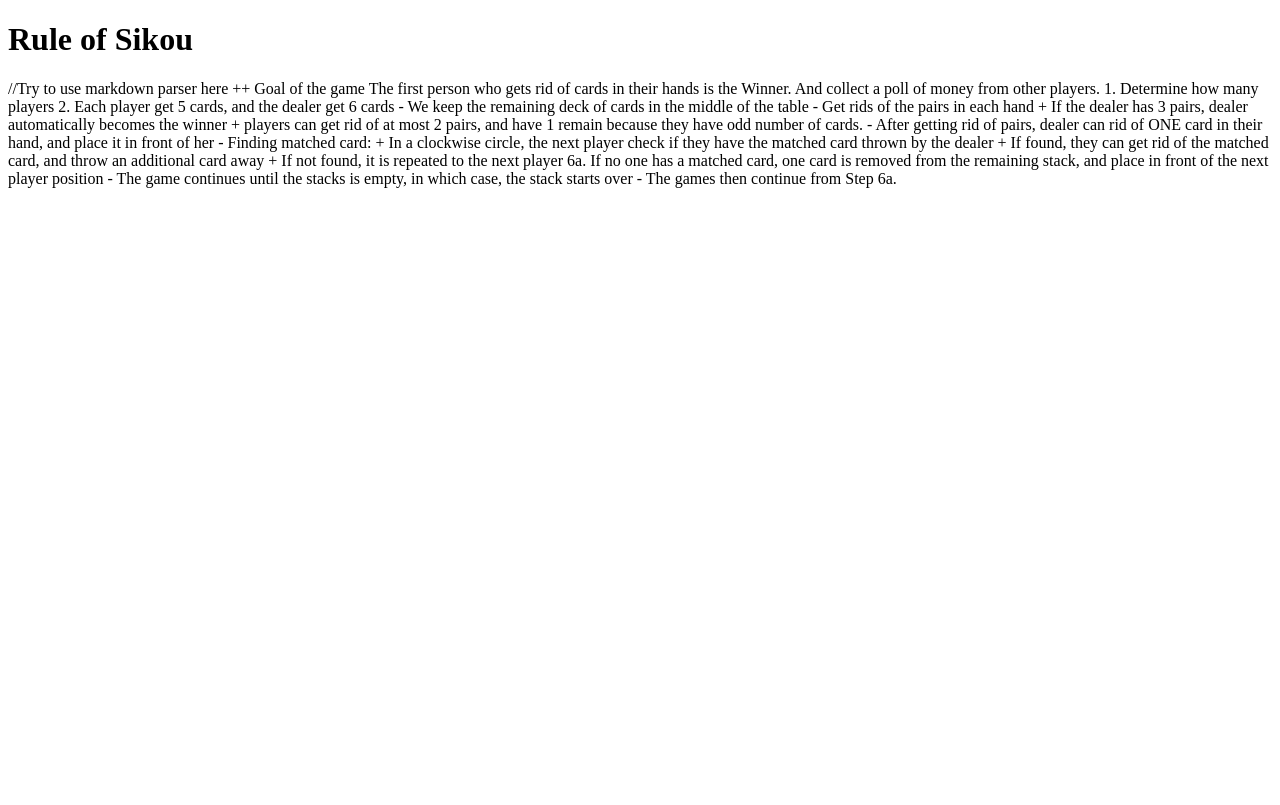
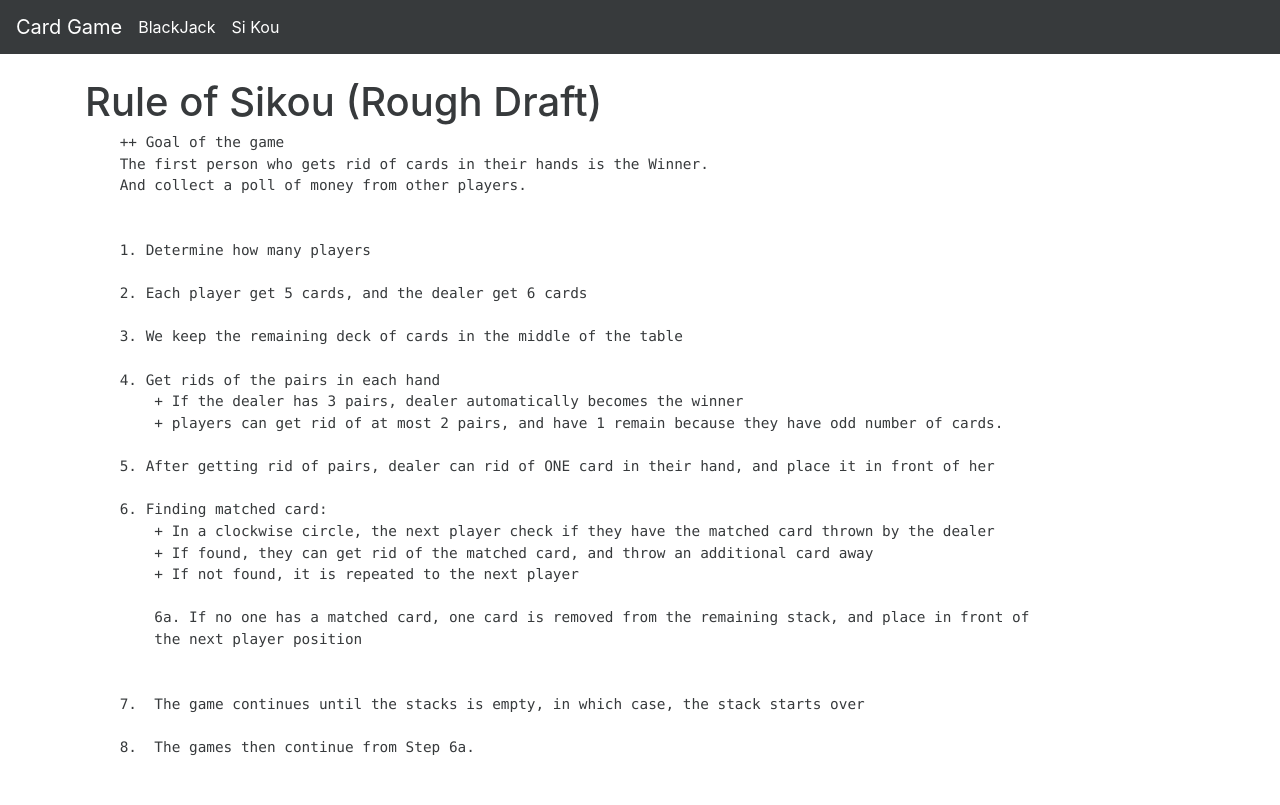
Before and after one commit to rattanakchea/CardGames, a plain HTML site: page rule_of_sikou.html in a window 1280 px wide. Shown: the top 805 px of the page. Drawn offline with Linux system fonts and the light colour scheme.

Commit message:
format texts and add diagram

```diff
--- a/js/sikou_main.js
+++ b/js/sikou_main.js
@@ -271,7 +271,6 @@ $( document ).ready(function() {
             $btn_match.show();
 
             // UI interruption by user input
-
             return;
 
         } else{
@@ -305,6 +304,7 @@ $( document ).ready(function() {
 
         updateGameStatus("Use a card from the deck : " + lastCard);
 
+        var currentPlayer = game.playerHandViews[currentTurn];
         if (currentTurn == yourTurn) {
             console.log( currentPlayer.options.name + ' is searching for card: ' + lastThrownCardValue);
             updateGameStatus(null, ' your turn. Do you have the card of <strong>' + lastThrownCardValue + '</strong>?');
--- a/rule_of_sikou.html
+++ b/rule_of_sikou.html
@@ -1,15 +1,32 @@
 <!DOCTYPE html>
 <html lang="en">
 <head>
-    <meta charset="UTF-8">
-    <title>Rule of Sikou</title>
+    <meta charset="utf-8">
+    <meta name="viewport" content="width=device-width, initial-scale=1, shrink-to-fit=no">
+    <meta http-equiv="x-ua-compatible" content="ie=edge">
+
+    <title>Card Games</title>
+    <link rel="stylesheet" href="css/bootstrap.css">
+    <link rel="stylesheet" href="css/main.css">
 </head>
 <body>
+<nav class="navbar navbar-fixed-top navbar-dark bg-inverse">
+    <a class="navbar-brand" href="index.html">Card Game</a>
+    <ul class="nav navbar-nav">
+        <li class="nav-item active">
+            <a class="nav-link" href="blackjack.html">BlackJack</a>
+        </li>
+        <li class="nav-item active">
+            <a class="nav-link" href="sikou.html">Si Kou</a>
+        </li>
+    </ul>
+</nav>
 
-    <h1>Rule of Sikou</h1>
+<div class="container">
+    <h1>Rule of Sikou (Rough Draft)</h1>
 
-    //Try to use markdown parser here
-
+    <!--Try to use markdown parser here-->
+    <pre>
     ++ Goal of the game
     The first person who gets rid of cards in their hands is the Winner.
     And collect a poll of money from other players.
@@ -19,15 +36,15 @@
 
     2. Each player get 5 cards, and the dealer get 6 cards
 
-    - We keep the remaining deck of cards in the middle of the table
+    3. We keep the remaining deck of cards in the middle of the table
 
-    - Get rids of the pairs in each hand
+    4. Get rids of the pairs in each hand
         + If the dealer has 3 pairs, dealer automatically becomes the winner
         + players can get rid of at most 2 pairs, and have 1 remain because they have odd number of cards.
 
-    - After getting rid of pairs, dealer can rid of ONE card in their hand, and place it in front of her
+    5. After getting rid of pairs, dealer can rid of ONE card in their hand, and place it in front of her
 
-    - Finding matched card:
+    6. Finding matched card:
         + In a clockwise circle, the next player check if they have the matched card thrown by the dealer
         + If found, they can get rid of the matched card, and throw an additional card away
         + If not found, it is repeated to the next player
@@ -36,12 +53,16 @@
         the next player position
 
 
-    -  The game continues until the stacks is empty, in which case, the stack starts over
+    7.  The game continues until the stacks is empty, in which case, the stack starts over
 
-    -  The games then continue from Step 6a.
+    8.  The games then continue from Step 6a.
 
+    </pre>
 
+    <p>
+        <img src="img/sikou_flowchart_diagram.png" alt="">
+    </p>
 
-
+</div>
 </body>
 </html>
```
Also changed, not shown: img/sikou_flowchart_diagram.png (added).
